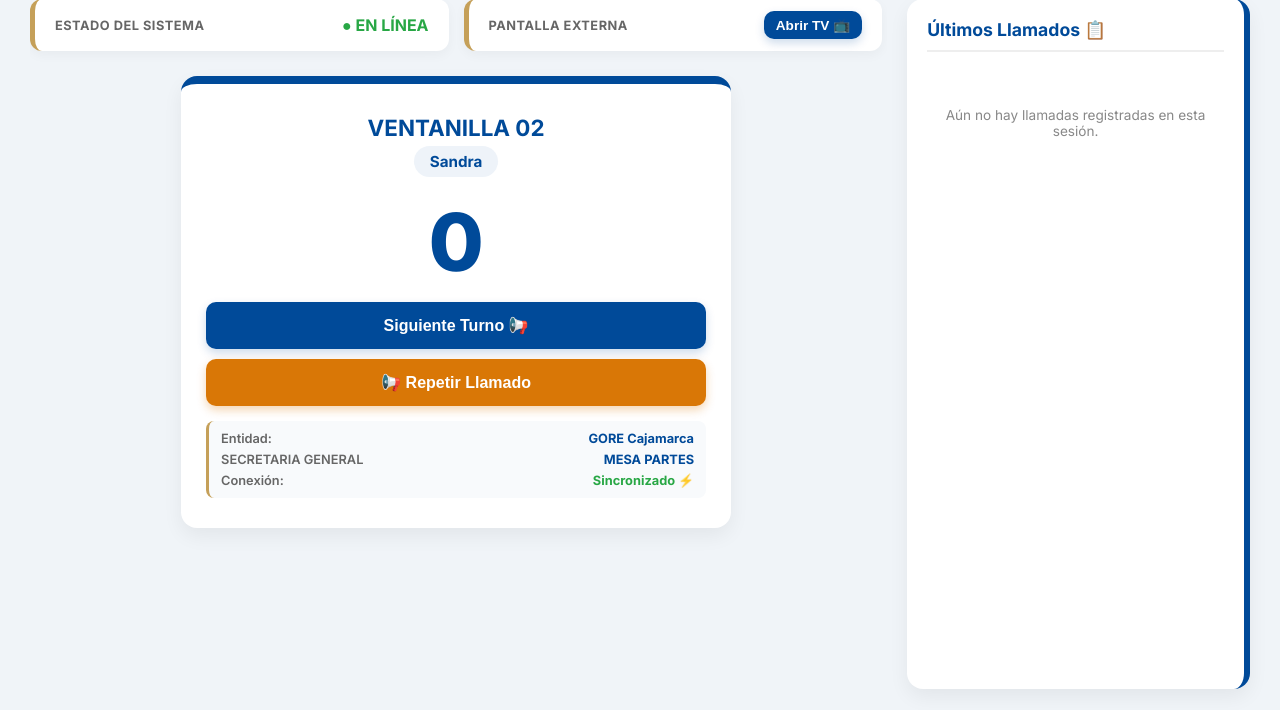
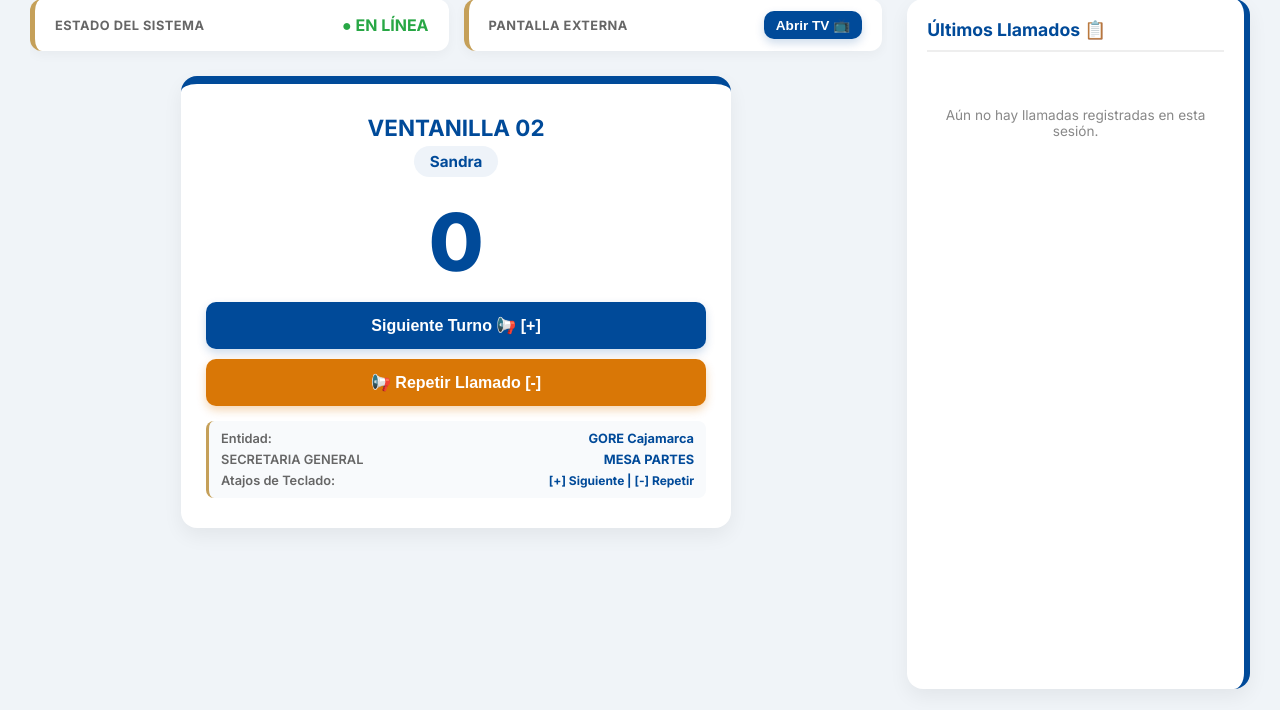
Before and after one commit to Arloi1/sistema-turnos-gore, a Flask app: page /control in a window 1280 px wide. Shown: the part 90-800 px from the top of the page. Run offline with Flask 3, Linux system fonts and the light colour scheme; data that the repository does not hold is empty.

Commit message:
Implement keyboard shortcuts for turn actions
Added keyboard shortcuts for calling the next turn and repeating the last turn.

```diff
--- a/templates/control.html
+++ b/templates/control.html
@@ -285,8 +285,8 @@
                                 <span>MESA PARTES</span>
                             </div>
                             <div class="info-row">
-                                <span>Conexión:</span>
-                                <span style="color: #28a745;">Sincronizado ⚡</span>
+                                <span>Atajos de Teclado:</span>
+                                <span style="color: var(--azul-gore); font-size: 0.75rem;">[+] Siguiente | [-] Repetir</span>
                             </div>
                         </div>
                     </div>
@@ -329,14 +329,14 @@
         let contenedorBotones = document.getElementById('botones-accion');
         if (config.preferencial) {
             contenedorBotones.innerHTML = `
-                <button onclick="llamarSiguiente('${config.ventanilla}', 'normal')">Siguiente Turno 📢</button>
+                <button onclick="llamarSiguiente('${config.ventanilla}', 'normal')">Siguiente Turno 📢 [+]</button>
                 <button class="btn-preferencial" onclick="llamarSiguiente('${config.ventanilla}', 'preferencial')">Llamar Preferencial 🌟</button>
-                <button class="btn-repetir" onclick="repetirTurno('${config.ventanilla}')">📢 Repetir Llamado</button>
+                <button class="btn-repetir" onclick="repetirTurno('${config.ventanilla}')">📢 Repetir Llamado [-]</button>
             `;
         } else {
             contenedorBotones.innerHTML = `
-                <button onclick="llamarSiguiente('${config.ventanilla}', 'normal')">Siguiente Turno 📢</button>
-                <button class="btn-repetir" onclick="repetirTurno('${config.ventanilla}')">📢 Repetir Llamado</button>
+                <button onclick="llamarSiguiente('${config.ventanilla}', 'normal')">Siguiente Turno 📢 [+]</button>
+                <button class="btn-repetir" onclick="repetirTurno('${config.ventanilla}')">📢 Repetir Llamado [-]</button>
             `;
         }
 
@@ -405,6 +405,22 @@
             });
         }
 
+        // --- ATAJOS DE TECLADO (+ y -) ---
+        document.addEventListener('keydown', function(event) {
+            if (event.target.tagName === 'INPUT' || event.target.tagName === 'TEXTAREA') return;
+
+            // Teclas Plus (+) o NumpadAdd (+), o el signo más directo
+            if (event.key === '+' || event.code === 'NumpidAdd' || event.key === '=') {
+                event.preventDefault();
+                llamarSiguiente(config.ventanilla, 'normal');
+            }
+            // Teclas Minus (-) o NumpadSubtract (-)
+            else if (event.key === '-' || event.code === 'NumpadSubtract' || event.key === '_') {
+                event.preventDefault();
+                repetirTurno(config.ventanilla);
+            }
+        });
+
         window.onload = function() {
             fetch('/obtener_todos_los_turnos')
                 .then(r => r.json())
```
